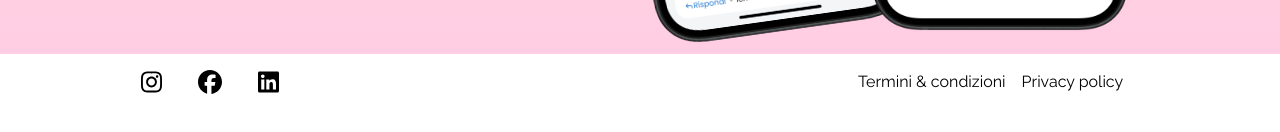
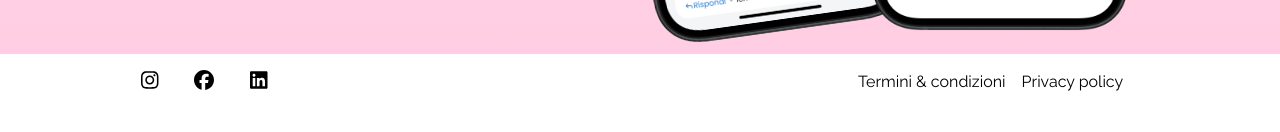
Before and after one commit to algonova-io/taskaround_website, a Vue app: page / in a window 1280 px wide. Shown: the part 610-742 px from the top of the page. Built offline with nearby package versions, Linux system fonts and the light colour scheme.

Commit message:
WIP design

```diff
--- a/src/components/HomeScreen.vue
+++ b/src/components/HomeScreen.vue
@@ -22,13 +22,13 @@
       <v-col cols="6" v-if="!sm" class="d-flex justify-end images-container">
         <img
             class="overlap-image"
-            style="width: auto; height: auto; max-height: 800px"
+            style="width: auto;  max-height: 800px"
             src="../assets/mockup_phone_2.png"
             alt=""
         />
         <img
               class="overlap-image"
-              style="width: auto; height: auto; max-height: 800px"
+              style="width: auto;  max-height: 800px"
               src="../assets/mockup_phone_home.png"
               alt=""
           />
--- a/src/style.css
+++ b/src/style.css
@@ -156,7 +156,7 @@ p {
 
 
 .social-icons {
-  font-size: var(--font-size-h3);
+  font-size: var(--font-size-h4);
 }
 
 
```
